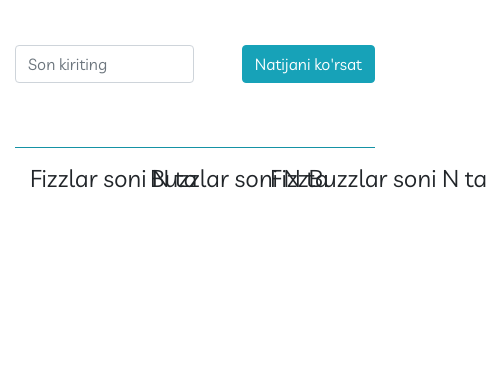
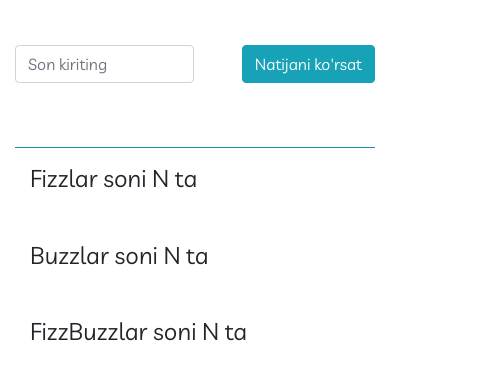
Before and after one commit to Ndn1618/fizz-buzz-counter, a plain HTML site: page index.html in a window 390 px wide. Shown: the part 128-508 px from the top of the page, 487 px wide, since content can reach past the window. Drawn offline with Linux system fonts and the light colour scheme.

Commit message:
Make responsive

```diff
--- a/css/styles.css
+++ b/css/styles.css
@@ -12,6 +12,7 @@ body {
   padding: 0;
   margin: 0;
   font-family: "Livvic", "Arial", sans-serif;
+  overflow-x: hidden;
 }
 
 img {
--- a/index.html
+++ b/index.html
@@ -4,7 +4,7 @@
 <head>
   <meta charset="UTF-8">
   <meta name="viewport" content="width=device-width, initial-scale=1.0">
-  <title>55-dars. Bootstrap. container va boshqa umumiy masalalar</title>
+  <title>Fizz - Buzz counter</title>
   <link rel="stylesheet" href="css/bootstrap.min.css">
   <link href="https://fonts.googleapis.com/css2?family=Livvic:wght@400;700&display=swap" rel="stylesheet">
   <link rel="stylesheet" href="css/styles.css">
@@ -22,20 +22,20 @@
 
       <hr class="bg-info w-100">
 
-      <div class="row d-flex w-100">
-        <div class="three-dividings col-4 flex-grow-1 w-100">
-          <h3 class="h4 mb-5 text-nowrap">Fizzlar soni <span class="three-dividings-number">N</span> ta
+      <div class="row d-flex flex-wrap flex-md-nowrap w-100">
+        <div class="three-dividings col-12 col-md-4 flex-grow-1 w-100">
+          <h3 class="h4 mb-5">Fizzlar soni <span class="three-dividings-number">N</span> ta
           </h3>
           <div class="three-dividings-result text-wrap"></div>
         </div>
 
-        <div class="five-dividings col-4 flex-grow-1 w-100">
-          <h3 class="h4 mb-5 text-nowrap">Buzzlar soni <span class="five-dividings-number">N</span> ta</h3>
+        <div class="five-dividings col-12 col-md-4 flex-grow-1 w-100">
+          <h3 class="h4 mb-5">Buzzlar soni <span class="five-dividings-number">N</span> ta</h3>
           <div class="five-dividings-result text-wrap"></div>
         </div>
 
-        <div class="three-five-dividings col-4 flex-grow-1 w-100">
-          <h3 class="h4 mb-5 text-nowrap">FizzBuzzlar soni <span class="three-five-dividings-number">N</span> ta</h3>
+        <div class="three-five-dividings col-12 col-md-4 flex-grow-1 w-100">
+          <h3 class="h4 mb-5">FizzBuzzlar soni <span class="three-five-dividings-number">N</span> ta</h3>
           <div class="three-five-dividings-result text-wrap"></div>
         </div>
       </div>
```
